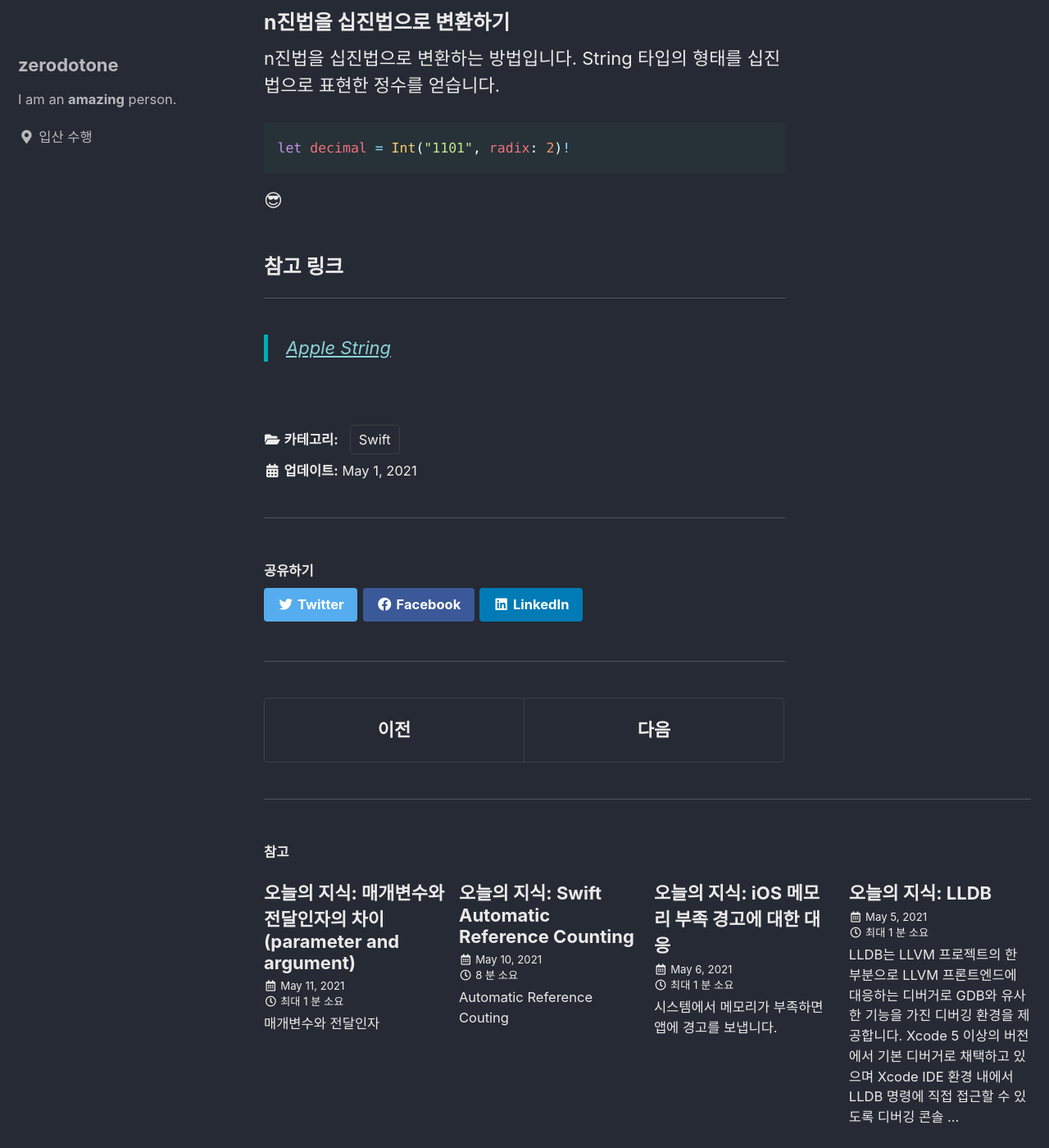
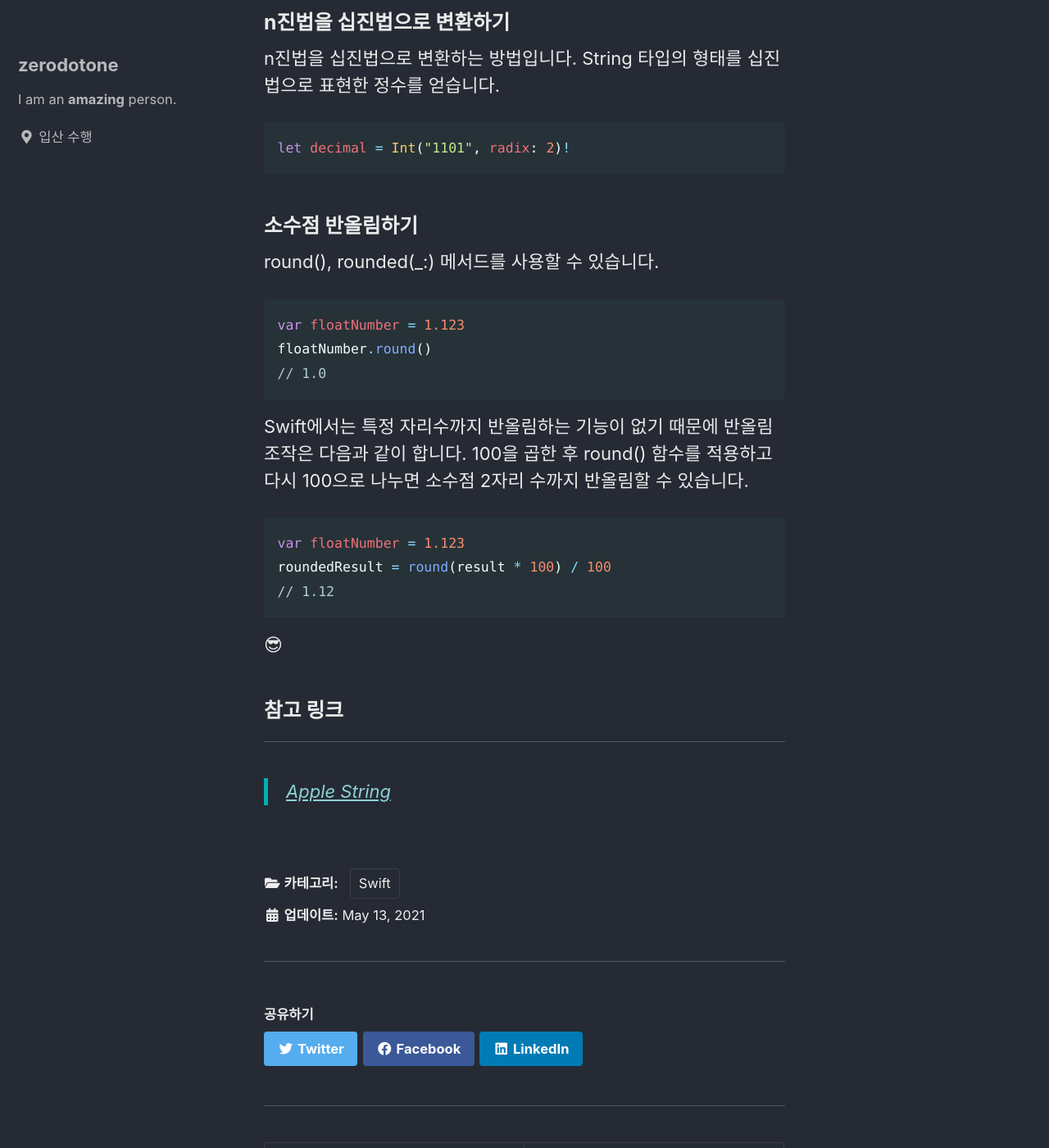
Before and after one commit to zdodev/zdodev.github.io, a Jekyll site: the page built from _posts/2021-05-01-알고리즘-문제-풀이에-유용한-Swift-기법.md, in a window 1280 px wide and 1400 px high, scrolled down 4900 px. Shown: the whole window at 82% size. Built offline with Jekyll 4.4.1, drawn with Linux system fonts in a browser that asks for light colours; cached includes are drawn as plain includes; some of the changed text lies outside the part shown.

Commit message:
✍️: 소수점 반올림하는 기법 추가.

````diff
--- a/_posts/2021-05-01-알고리즘-문제-풀이에-유용한-Swift-기법.md
+++ b/_posts/2021-05-01-알고리즘-문제-풀이에-유용한-Swift-기법.md
@@ -2,7 +2,7 @@
 title: "알고리즘 문제 풀이에 유용한 Swift 기법"
 categories:
   - Swift
-last_modified_at: 2021-05-01 08:30:00
+last_modified_at: 2021-05-13 10:30:00
 toc: true #Table of Contents
 comments: true
 
@@ -23,7 +23,7 @@ let input = readLine()!
 
 표준 입력을 공백 단위로 분리하는 방법입니다.
 
-split() 메서드의 반환 값은 [String.Subsequence] 이므로 적절히 데이터를 가공하여 사용하면 됩ㄴ디ㅏ.
+split() 메서드의 반환 값은 [String.Subsequence] 이므로 적절히 데이터를 가공하여 사용하면 됩니다.
 
 ```swift
 let inputs = readLine()!.split(separator: " ").map {
@@ -178,6 +178,24 @@ n진법을 십진법으로 변환하는 방법입니다. String 타입의 형태
 let decimal = Int("1101", radix: 2)!
 ```
 
+### 소수점 반올림하기
+
+round(), rounded(_:) 메서드를 사용할 수 있습니다.
+
+```swift
+var floatNumber = 1.123
+floatNumber.round()
+// 1.0
+```
+
+Swift에서는 특정 자리수까지 반올림하는 기능이 없기 때문에 반올림 조작은 다음과 같이 합니다. 100을 곱한 후 round() 함수를 적용하고 다시 100으로 나누면 소수점 2자리 수까지 반올림할 수 있습니다.
+
+```swift
+var floatNumber = 1.123
+roundedResult = round(result * 100) / 100
+// 1.12
+```
+
 😎
 
 ### 참고 링크
````
